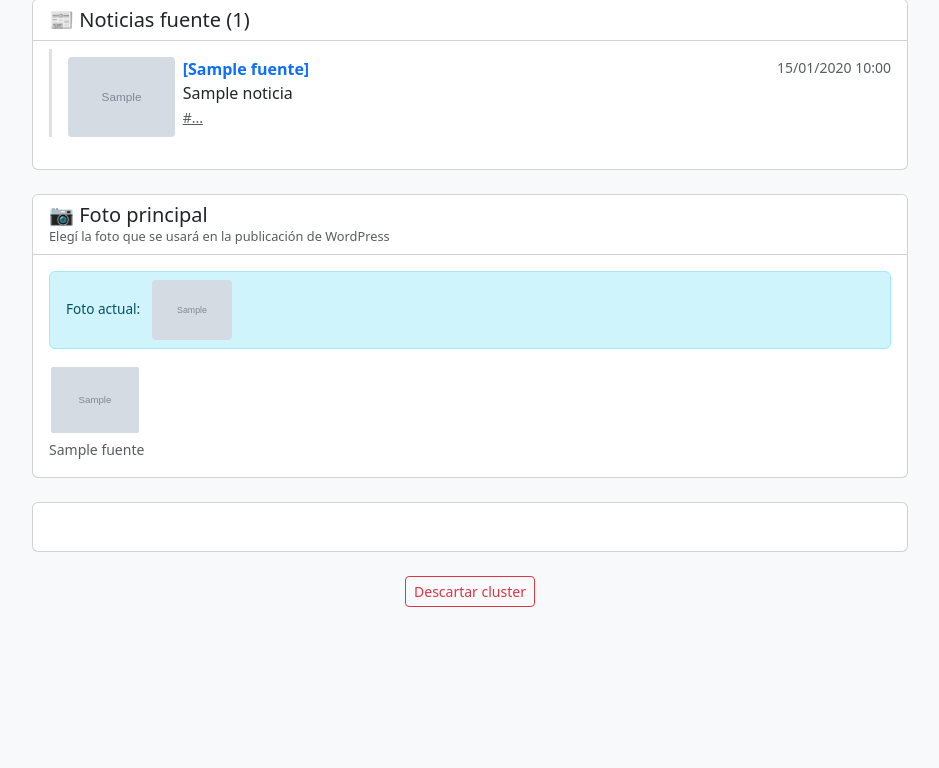
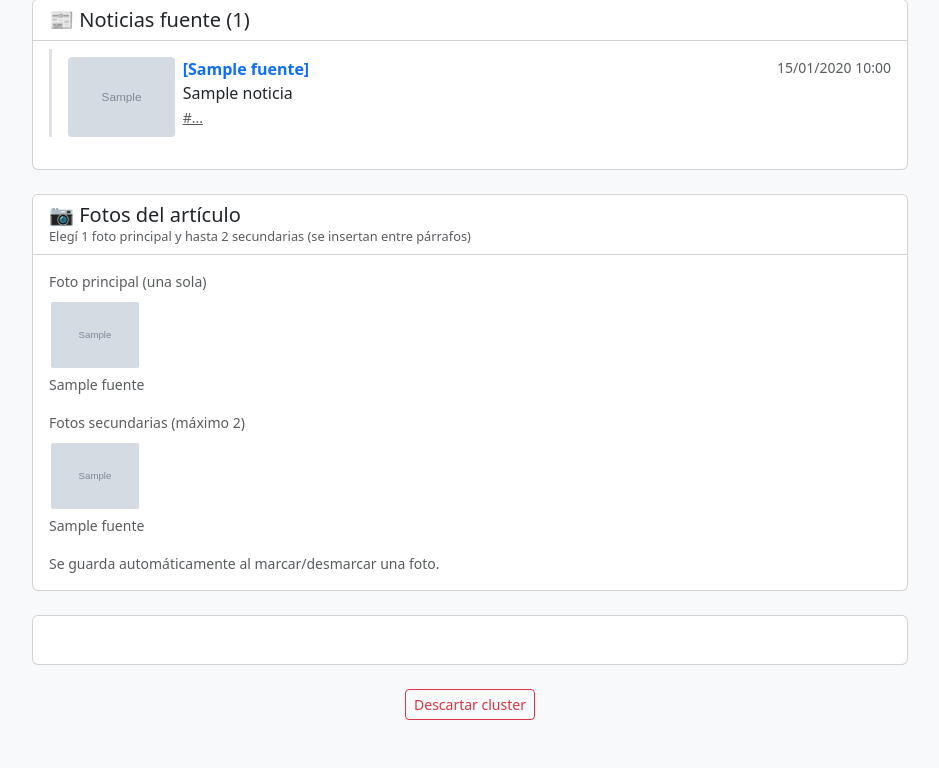
Before and after one commit to Clowraider/trh, a Flask app: template templates/panel_cluster.html in a window 1280 px wide. Shown: the part 126-894 px from the top of the page, without its empty margins (170-1109 px from the left). Before the commit the page ends 733 px from the top, so only its background shows below. Run offline with Flask 3, Linux system fonts and the light colour scheme; the template is opened without the code that fills it: most values are stand-ins (such as "Sample title", 1, 10 or a date in 2020); grey boxes marked "Sample" are stand-in pictures; some libraries are stand-ins or nearby versions.

Commit message:
Soporta fotos secundarias en panel y publicación WP

```diff
--- a/app.py
+++ b/app.py
@@ -48,6 +48,21 @@ TIPOS_KEYWORD_PERMITIDOS = ('keyword', 'persona', 'lugar', 'organizacion')
 # HELPERS DE BASE DE DATOS
 # =============================================================================
 
+def _normalizar_fotos_secundarias(raw):
+    if not raw:
+        return []
+    if isinstance(raw, list):
+        return [str(x).strip() for x in raw if str(x).strip()]
+    if isinstance(raw, str):
+        try:
+            parsed = json.loads(raw)
+            if isinstance(parsed, list):
+                return [str(x).strip() for x in parsed if str(x).strip()]
+        except (json.JSONDecodeError, TypeError):
+            return []
+    return []
+
+
 def obtener_cluster_db(cluster_id):
     """
     Obtiene un cluster por su ID con todas las columnas relevantes.
@@ -63,6 +78,7 @@ def obtener_cluster_db(cluster_id):
                     contenido_ia,
                     estado_publicacion,
                     foto_principal,
+                    fotos_secundarias,
                     url_wp,
                     nota_editor,
                     ultima_publicacion,
@@ -77,7 +93,10 @@ def obtener_cluster_db(cluster_id):
                 FROM clusters_editoriales
                 WHERE id = %s
             """, (cluster_id,))
-            return cur.fetchone()
+            row = cur.fetchone()
+            if row:
+                row['fotos_secundarias'] = _normalizar_fotos_secundarias(row.get('fotos_secundarias'))
+            return row
     finally:
         conn.close()
 
@@ -790,9 +809,22 @@ def publicar_cluster(cluster_id):
 @app.route("/set-foto/<int:cluster_id>", methods=["POST"])
 def set_foto_principal(cluster_id):
     """
-    Guarda la foto principal elegida por el editor.
+    Guarda la foto principal y hasta 2 fotos secundarias elegidas por el editor.
     """
-    foto_url = request.form.get('foto_url', '')
+    foto_principal = (request.form.get('foto_principal', '') or '').strip()
+    fotos_secundarias = [
+        (u or '').strip() for u in request.form.getlist('fotos_secundarias')
+        if (u or '').strip()
+    ]
+
+    # Limpiar duplicados preservando orden
+    fotos_limpias = []
+    for url in fotos_secundarias:
+        if url == foto_principal:
+            continue
+        if url not in fotos_limpias:
+            fotos_limpias.append(url)
+    fotos_limpias = fotos_limpias[:2]
 
     conn = get_connection()
     try:
@@ -800,10 +832,12 @@ def set_foto_principal(cluster_id):
             cur.execute("""
                 UPDATE clusters_editoriales
                 SET foto_principal = %s,
+                    fotos_secundarias = %s::jsonb,
                     actualizado_en = NOW()
                 WHERE id = %s
-            """, (foto_url, cluster_id))
+            """, (foto_principal, json.dumps(fotos_limpias, ensure_ascii=False), cluster_id))
         conn.commit()
+        flash("Fotos guardadas", "success")
     finally:
         conn.close()
 
--- a/estructura.sql
+++ b/estructura.sql
@@ -22,6 +22,7 @@ CREATE TABLE "public"."clusters_editoriales" (
     "contenido_ia" jsonb,
     "estado_publicacion" character varying(30) DEFAULT 'pendiente',
     "foto_principal" text,
+    "fotos_secundarias" jsonb DEFAULT '[]'::jsonb,
     "nota_editor" text,
     "url_wp" text,
     CONSTRAINT "clusters_editoriales_pkey" PRIMARY KEY ("id")
--- /dev/null
+++ b/migrations/add_fotos_secundarias.sql
@@ -0,0 +1,8 @@
+-- Agrega soporte para múltiples fotos en publicación editorial
+ALTER TABLE clusters_editoriales
+    ADD COLUMN IF NOT EXISTS fotos_secundarias JSONB DEFAULT '[]'::jsonb;
+
+-- Normaliza nulos existentes
+UPDATE clusters_editoriales
+SET fotos_secundarias = '[]'::jsonb
+WHERE fotos_secundarias IS NULL;
--- a/templates/panel_cluster.html
+++ b/templates/panel_cluster.html
@@ -34,8 +34,15 @@
       /* Indicador de foto seleccionada */
       .foto-radio input[type="radio"]:checked + img,
       .foto-radio input[type="radio"]:checked + .noticia-sin-foto {
-        border: 3px solid #0d6efd;
-        box-shadow: 0 0 0 2px rgba(13, 110, 253, 0.25);
+        border: 4px solid #084298;
+        box-shadow: 0 0 0 3px rgba(13, 110, 253, 0.45);
+        filter: saturate(1.1) contrast(1.05);
+      }
+      .foto-secundaria input[type="checkbox"]:checked + img,
+      .foto-secundaria input[type="checkbox"]:checked + .noticia-sin-foto {
+        border: 4px solid #0f5132;
+        box-shadow: 0 0 0 3px rgba(25, 135, 84, 0.45);
+        filter: saturate(1.1) contrast(1.05);
       }
       .btn-xl {
         padding: 0.75rem 2rem;
@@ -191,47 +198,30 @@
       <!-- ================================================================ -->
       <div class="card mb-4">
         <div class="card-header bg-white">
-          <h5 class="mb-0">📷 Foto principal</h5>
+          <h5 class="mb-0">📷 Fotos del artículo</h5>
           <p class="text-muted mb-0" style="font-size: 0.8rem">
-            Elegí la foto que se usará en la publicación de WordPress
+            Elegí 1 foto principal y hasta 2 secundarias (se insertan entre
+            párrafos)
           </p>
         </div>
         <div class="card-body">
           {% if noticias %}
-          <form method="POST" action="/set-foto/{{ cluster.id }}">
-            <!-- Foto actual -->
-            {% if cluster.foto_principal %}
-            <div class="alert alert-info py-2" style="font-size: 0.85rem">
-              Foto actual:
-              <img
-                src="{{ cluster.foto_principal }}"
-                alt="foto principal"
-                style="
-                  max-height: 60px;
-                  border-radius: 4px;
-                  margin-left: 0.5rem;
-                  vertical-align: middle;
-                "
-              />
-            </div>
-            {% endif %}
-
-            <!-- Selector de fotos -->
-            <div class="row g-2">
+          <form method="POST" action="/set-foto/{{ cluster.id }}" id="form-fotos-cluster">
+            <div class="mb-2 small text-muted">Foto principal (una sola)</div>
+            <div class="row g-2 mb-3">
               {% for noticia in noticias %} {% if noticia.url_imagen %}
               <div class="col-auto foto-radio">
                 <label>
                   <input
                     type="radio"
-                    name="foto_url"
+                    name="foto_principal"
                     value="{{ noticia.url_imagen }}"
                     {% if cluster.foto_principal == noticia.url_imagen %}checked{% endif %}
                     style="display: none"
-                    onchange="this.form.submit()"
                   />
                   <img
                     src="{{ noticia.url_imagen }}"
-                    alt="opcion {{ loop.index }}"
+                    alt="principal {{ loop.index }}"
                     style="
                       max-height: 70px;
                       cursor: pointer;
@@ -247,11 +237,41 @@
               {% endif %} {% endfor %}
             </div>
 
-            {% if not cluster.foto_principal %}
-            <p class="text-muted mt-2" style="font-size: 0.8rem">
-              Hacé clic en una foto para seleccionarla
-            </p>
-            {% endif %}
+            <div class="mb-2 small text-muted">
+              Fotos secundarias (máximo 2)
+            </div>
+            <div class="row g-2">
+              {% for noticia in noticias %} {% if noticia.url_imagen %}
+              <div class="col-auto foto-secundaria">
+                <label>
+                  <input
+                    type="checkbox"
+                    name="fotos_secundarias"
+                    value="{{ noticia.url_imagen }}"
+                    {% if noticia.url_imagen in (cluster.fotos_secundarias or []) %}checked{% endif %}
+                    style="display: none"
+                  />
+                  <img
+                    src="{{ noticia.url_imagen }}"
+                    alt="secundaria {{ loop.index }}"
+                    style="
+                      max-height: 70px;
+                      cursor: pointer;
+                      border-radius: 4px;
+                      border: 2px solid transparent;
+                    "
+                  />
+                  <div class="text-center small text-muted mt-1">
+                    {{ noticia.fuente }}
+                  </div>
+                </label>
+              </div>
+              {% endif %} {% endfor %}
+            </div>
+
+            <div class="mt-3 small text-muted">
+              Se guarda automáticamente al marcar/desmarcar una foto.
+            </div>
           </form>
           {% else %}
           <p class="text-muted">
@@ -384,6 +404,26 @@
     </div>
 
     <script src="https://cdn.jsdelivr.net/npm/bootstrap@5.3.3/dist/js/bootstrap.bundle.min.js"></script>
+    <script>
+      const formFotos = document.getElementById('form-fotos-cluster');
+      if (formFotos) {
+        const inputsFotos = formFotos.querySelectorAll('input[name="foto_principal"], input[name="fotos_secundarias"]');
+        inputsFotos.forEach((input) => {
+          input.addEventListener('change', async () => {
+            const data = new FormData(formFotos);
+            try {
+              await fetch(formFotos.action, {
+                method: 'POST',
+                body: data,
+                headers: { 'X-Requested-With': 'fetch' },
+              });
+            } catch (e) {
+              console.error('Error guardando fotos', e);
+            }
+          });
+        });
+      }
+    </script>
 
     <!-- Auto-refresh cada 5 segundos si está generando -->
     {% if estado == 'generando' %}
```
Also changed, not shown: publicapress.py (+75 -10 lines), skills/template-safe-edit/SKILL.md (added, +46 -0 lines), templates/panel_preview.html (+31 -0 lines).
